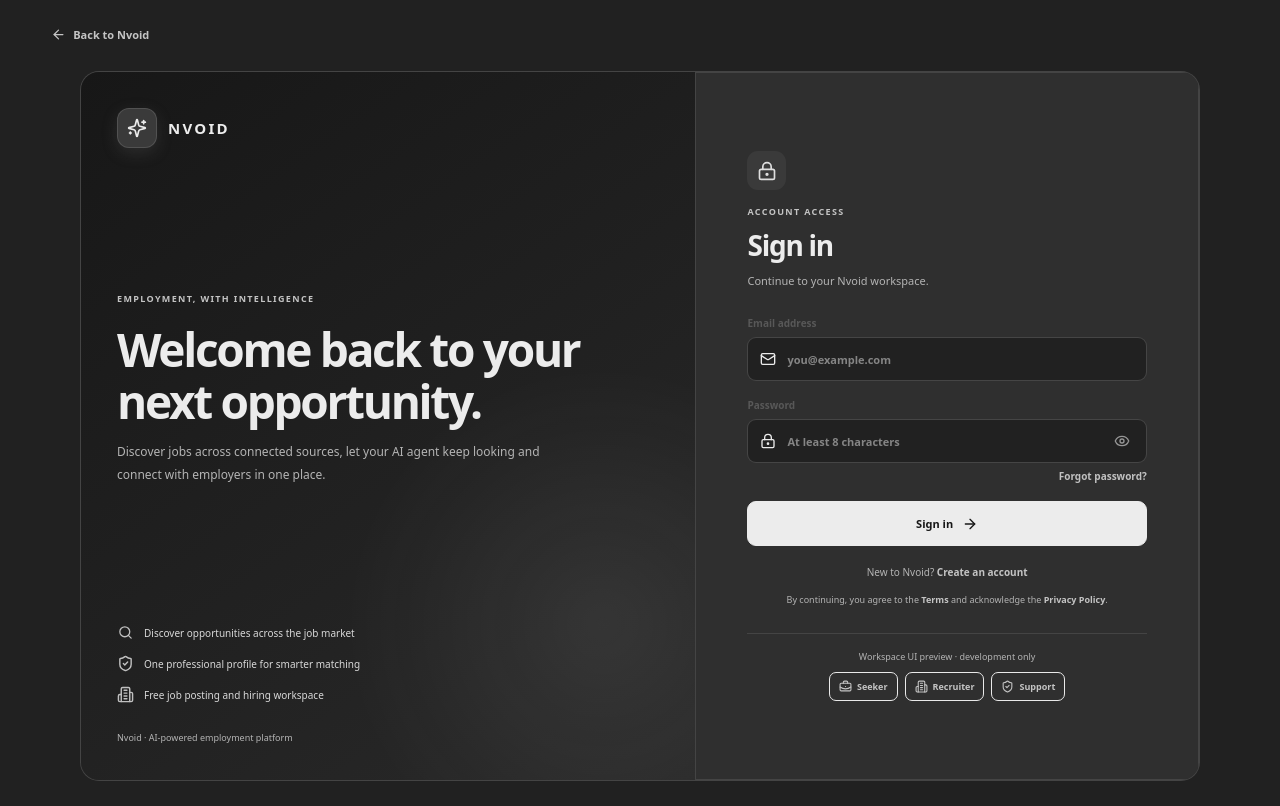
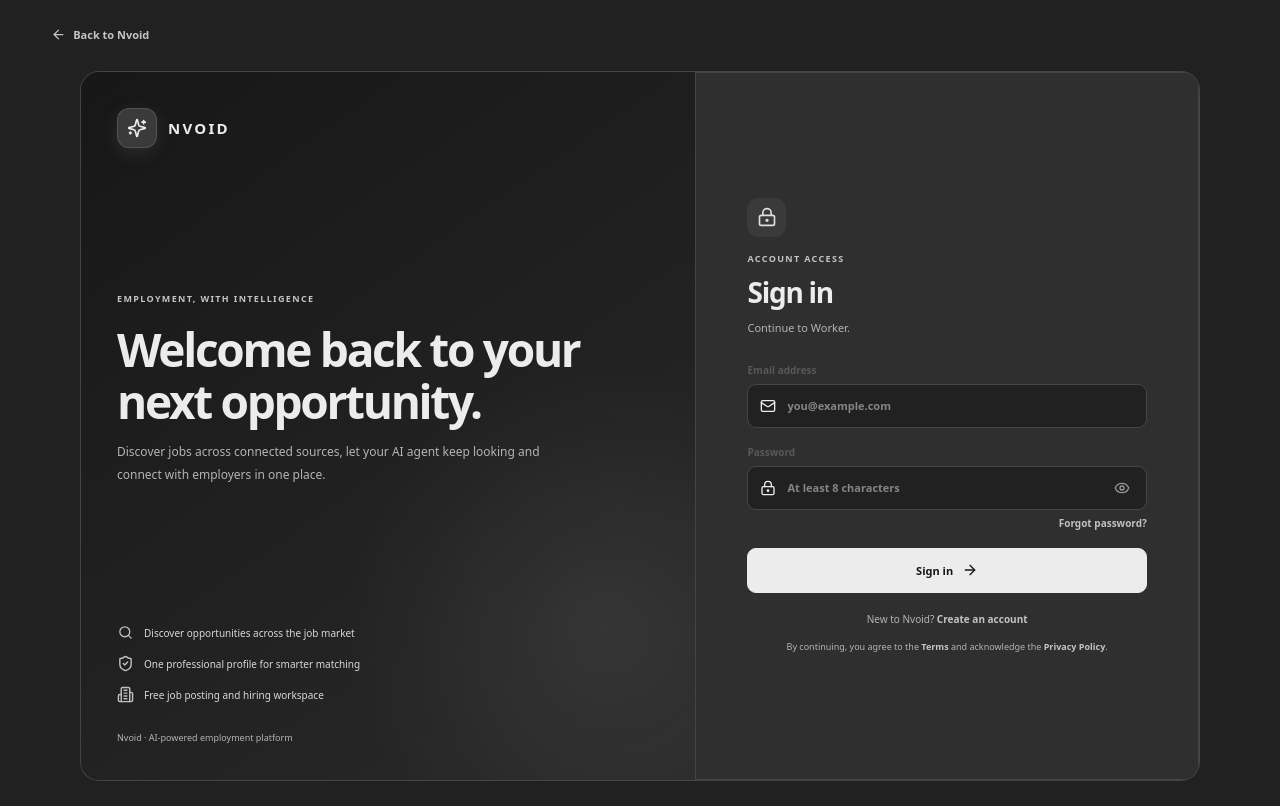
Before and after one commit to jobkar-official/nvoid_web_view, a Next.js app: page /auth/signin in a window 1280 px wide. Built offline with nearby package versions, Linux system fonts and the light colour scheme; no server answers.

Commit message:
Remove obsolete workspace preview from authentication

```diff
--- a/components/auth-page.tsx
+++ b/components/auth-page.tsx
@@ -2,7 +2,7 @@
 
 import Link from "next/link";
 import { useEffect, useState, type FormEvent } from "react";
-import { ArrowLeft, ArrowRight, BriefcaseBusiness, Building2, Eye, EyeOff, LockKeyhole, Mail, ShieldCheck, Sparkles, UserRound } from "lucide-react";
+import { ArrowLeft, ArrowRight, Building2, Eye, EyeOff, LockKeyhole, Mail, ShieldCheck, Sparkles, UserRound } from "lucide-react";
 import { signInWithJobkar } from "../lib/context/auth-client";
 
 export default function AuthPage({ mode }: { mode: "signin" | "register" }) {
@@ -69,7 +69,7 @@ export default function AuthPage({ mode }: { mode: "signin" | "register" }) {
             <span className="auth-form-icon">{isRegister ? <UserRound size={20} /> : <LockKeyhole size={20} />}</span>
             <span className="auth-overline">{isRegister ? "CREATE YOUR ACCOUNT" : "ACCOUNT ACCESS"}</span>
             <h2>{isRegister ? "Join Nvoid" : "Sign in"}</h2>
-            <p>{isRegister ? "Start with a free candidate or employer account." : "Continue to your Nvoid workspace."}</p>
+            <p>{isRegister ? "Start with a free candidate or employer account." : "Continue to Worker."}</p>
           </div>
           <form className="auth-form" onSubmit={submit}>
             {isRegister && (
@@ -86,12 +86,7 @@ export default function AuthPage({ mode }: { mode: "signin" | "register" }) {
           </form>
           <p className="auth-switch">{isRegister ? "Already have an account?" : "New to Nvoid?"} <Link href={isRegister ? "/auth/signin" : "/auth/register"}>{isRegister ? "Sign in" : "Create an account"}</Link></p>
           <p className="auth-terms">By continuing, you agree to the <Link href="/terms">Terms</Link> and acknowledge the <Link href="/privacy">Privacy Policy</Link>.</p>
-          {process.env.NODE_ENV !== "production" && (
-            <div className="auth-preview">
-              <span>Workspace UI preview · development only</span>
-              <div><Link href="/preview/workspace/4"><BriefcaseBusiness size={13} /> Seeker</Link><Link href="/preview/workspace/3"><Building2 size={13} /> Recruiter</Link><Link href="/preview/workspace/7"><ShieldCheck size={13} /> Support</Link></div>
-            </div>
-          )}
+
         </section>
       </div>
     </main>
```
